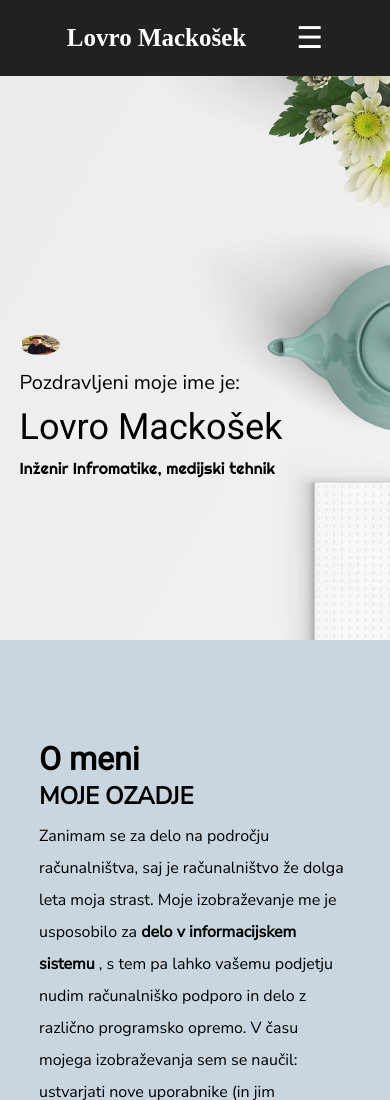
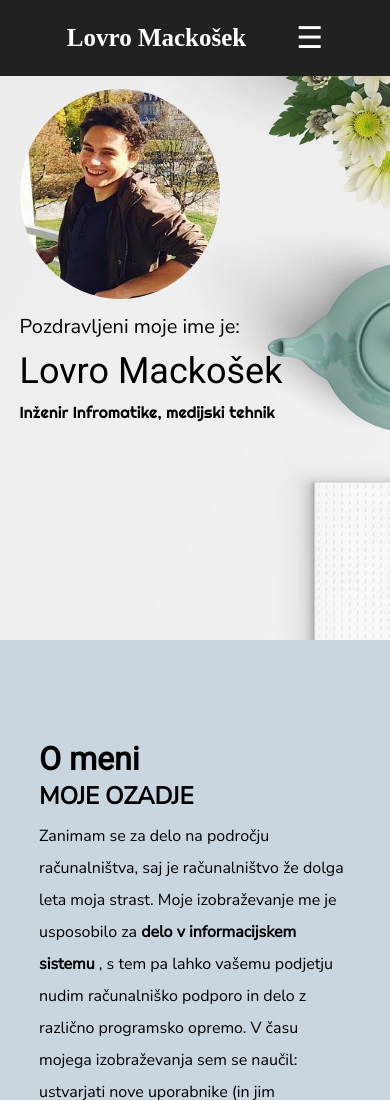
Before and after one commit to Lawrence0096/Osebna-spletna-stran, a plain HTML site: page index.html in a window 390 px wide. Shown: the top 1100 px of the page. Drawn offline with nearby package versions, Linux system fonts and the light colour scheme; a web font is replaced by a local one.

Commit message:
update 6
profile 6

```diff
--- a/style.css
+++ b/style.css
@@ -810,9 +810,9 @@
 
 @media screen and (max-width: 600px) {
     #m-profile{
-        margin-top: 300px;
-        height: 20px;
-        width: 40px;
+        margin-top: 54px;
+        height: 210px;
+        width: 200px;
         border-radius: 50%;
     }
 }
```
